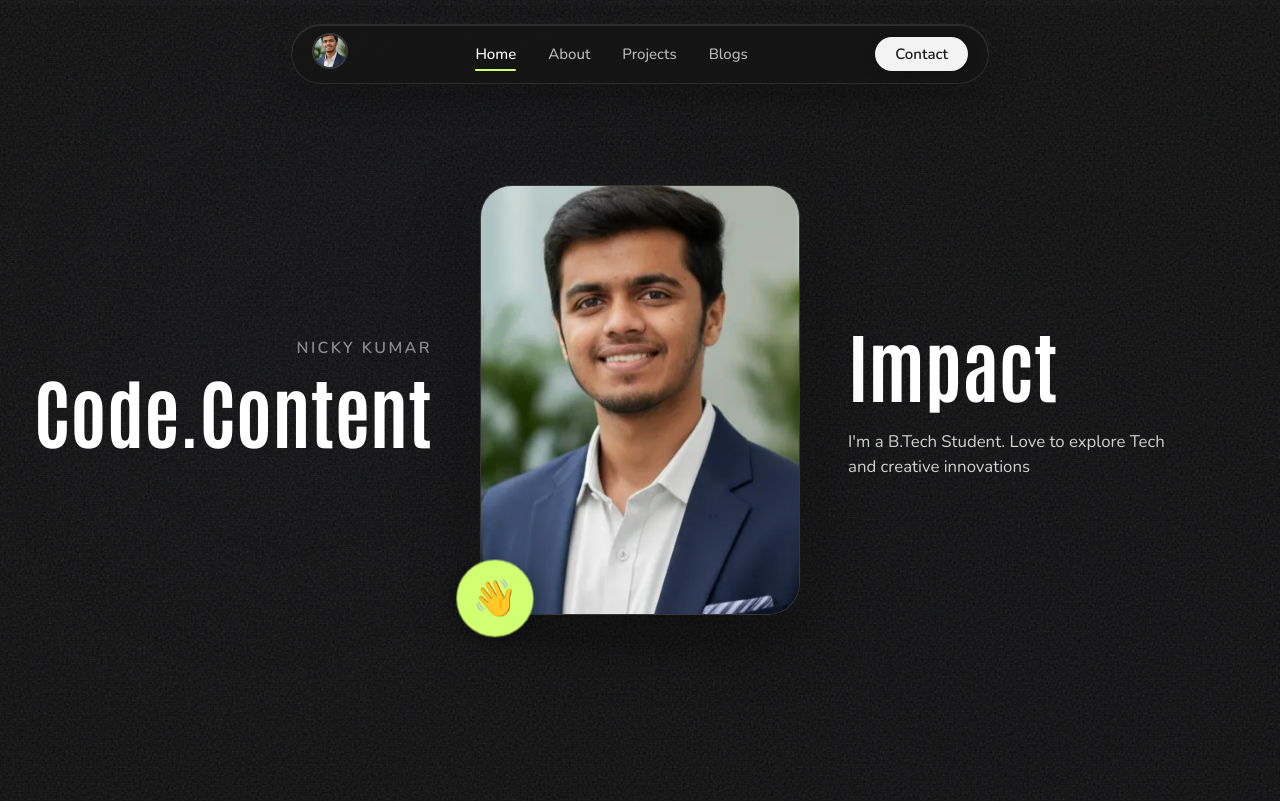
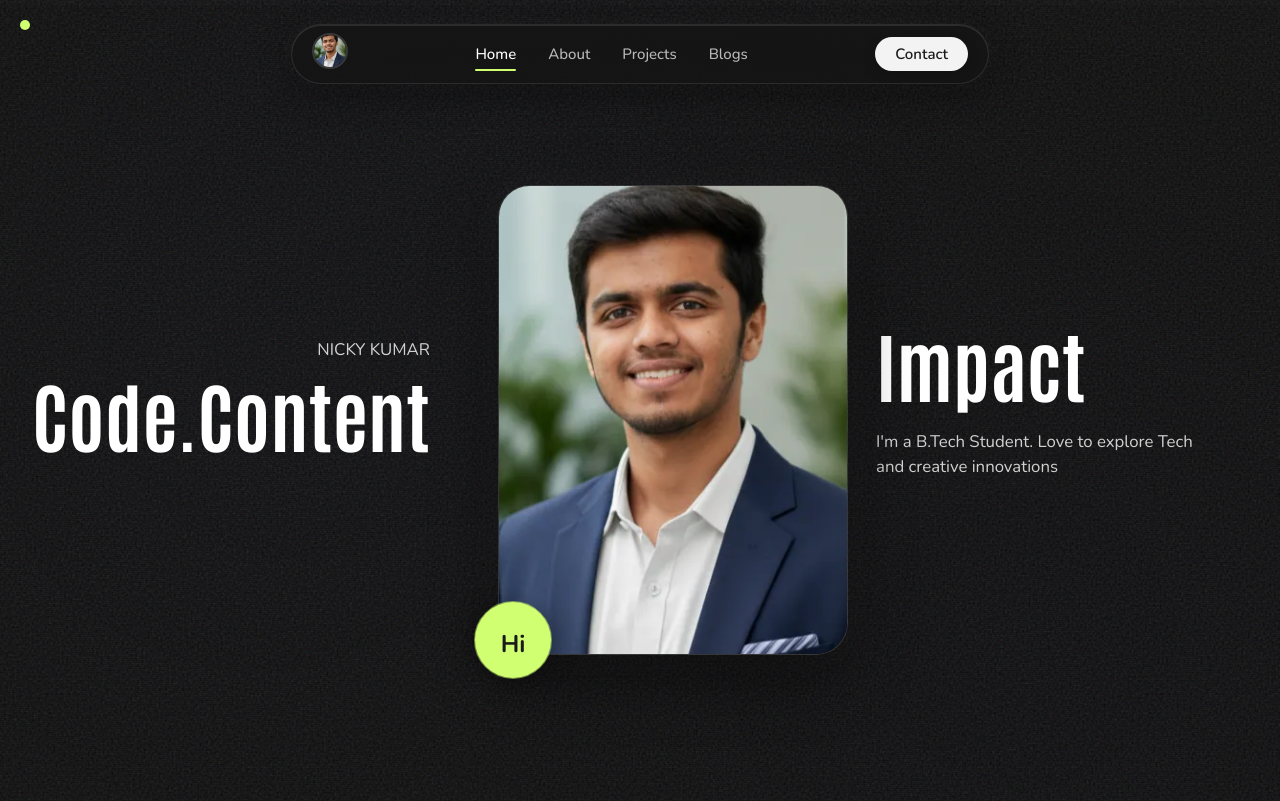
Before and after one commit to VickyKumarOfficial/Portfolio, a React app: page / in a window 1280 px wide. Shown: the top 801 px of the page. Built offline with nearby package versions, Linux system fonts and the light colour scheme; the HTML template or start-up script is replaced by a standard one.

Commit message:
Achieved the hero animation

```diff
--- a/package.json
+++ b/package.json
@@ -10,6 +10,7 @@
     "preview": "vite preview"
   },
   "dependencies": {
+    "gsap": "^3.14.2",
     "react": "^19.2.0",
     "react-dom": "^19.2.0"
   },
--- a/src/App.tsx
+++ b/src/App.tsx
@@ -2,7 +2,7 @@ import { useEffect } from 'react'
 import './App.css'
 import Navbar from './components/Navbar'
 import HeroSection from './components/HeroSection'
-import ServicesSection from './components/ServicesSection'
+import CustomCursor from './components/CustomCursor'
 
 function App() {
   useEffect(() => {
@@ -30,9 +30,9 @@ function App() {
 
   return (
     <div className="content">
+      <CustomCursor />
       <Navbar />
       <HeroSection />
-      <ServicesSection />
     </div>
   )
 }
--- /dev/null
+++ b/src/components/CustomCursor.css
@@ -0,0 +1,55 @@
+/* Custom cursor dot — follows native cursor at bottom-right offset */
+.cursor-dot {
+  position: fixed;
+  top: 0;
+  left: 0;
+  width: 10px;
+  height: 10px;
+  background: #d0ff71;
+  border-radius: 50%;
+  pointer-events: none;
+  z-index: 99999;
+  will-change: transform;
+
+  /* Offset applied via transform in JS: translate(mouseX+10, mouseY+10) */
+  /* The transform-origin keeps the dot stable */
+  transform-origin: top left;
+
+  /* Smooth size + shape transition */
+  transition:
+    width 0.25s cubic-bezier(0.34, 1.56, 0.64, 1),
+    height 0.25s cubic-bezier(0.34, 1.56, 0.64, 1),
+    background 0.2s ease,
+    box-shadow 0.2s ease;
+
+  display: flex;
+  align-items: center;
+  justify-content: center;
+  overflow: hidden;
+}
+
+/* Hovered state — enlarge and show arrow */
+.cursor-dot--hovered {
+  width: 50px;
+  height: 50px;
+  background: #d0ff71;
+  box-shadow: 0 0 16px rgba(208, 255, 113, 0.45);
+  /* Re-center relative to the offset point */
+  margin-left: -16px;
+  margin-top: -16px;
+}
+
+/* Arrow SVG fade-in */
+.cursor-arrow {
+  opacity: 0;
+  transform: scale(0.5);
+  animation: arrowIn 0.2s cubic-bezier(0.34, 1.56, 0.64, 1) 0.05s forwards;
+  flex-shrink: 0;
+}
+
+@keyframes arrowIn {
+  to {
+    opacity: 1;
+    transform: scale(1);
+  }
+}
--- /dev/null
+++ b/src/components/CustomCursor.tsx
@@ -0,0 +1,80 @@
+import { useEffect, useRef, useState } from 'react'
+import './CustomCursor.css'
+
+const CustomCursor = () => {
+  const dotRef = useRef<HTMLDivElement>(null)
+  const [hovered, setHovered] = useState(false)
+
+  useEffect(() => {
+    const dot = dotRef.current
+    if (!dot) return
+
+    let mouseX = 0
+    let mouseY = 0
+    let rafId: number
+
+    const onMouseMove = (e: MouseEvent) => {
+      mouseX = e.clientX
+      mouseY = e.clientY
+    }
+
+    // rAF loop for smooth lag-free following
+    const loop = () => {
+      // Offset: bottom-right of cursor tip
+      dot.style.transform = `translate(${mouseX + 20}px, ${mouseY + 20}px)`
+      rafId = requestAnimationFrame(loop)
+    }
+
+    rafId = requestAnimationFrame(loop)
+    window.addEventListener('mousemove', onMouseMove)
+
+    // Hover detection on interactive elements
+    const handleEnter = () => setHovered(true)
+    const handleLeave = () => setHovered(false)
+
+    const addListeners = () => {
+      const targets = document.querySelectorAll('a, button, [role="button"], .accordion-item')
+      targets.forEach((el) => {
+        el.addEventListener('mouseenter', handleEnter)
+        el.addEventListener('mouseleave', handleLeave)
+      })
+    }
+
+    addListeners()
+
+    // Re-scan when DOM changes (e.g. accordion opens)
+    const observer = new MutationObserver(addListeners)
+    observer.observe(document.body, { childList: true, subtree: true })
+
+    return () => {
+      cancelAnimationFrame(rafId)
+      window.removeEventListener('mousemove', onMouseMove)
+      observer.disconnect()
+    }
+  }, [])
+
+  return (
+    <div
+      ref={dotRef}
+      className={`cursor-dot${hovered ? ' cursor-dot--hovered' : ''}`}
+      aria-hidden="true"
+    >
+      {hovered && (
+        <svg
+          className="cursor-arrow"
+          width="18"
+          height="18"
+          viewBox="0 0 18 18"
+          fill="none"
+          xmlns="http://www.w3.org/2000/svg"
+        >
+          {/* Northeast arrow ↗ */}
+          <line x1="4" y1="14" x2="14" y2="4" stroke="#1a1a1a" strokeWidth="2.2" strokeLinecap="round"/>
+          <polyline points="7,4 14,4 14,11" fill="none" stroke="#1a1a1a" strokeWidth="2.2" strokeLinecap="round" strokeLinejoin="round"/>
+        </svg>
+      )}
+    </div>
+  )
+}
+
+export default CustomCursor
--- a/src/components/HeroSection.css
+++ b/src/components/HeroSection.css
@@ -1,3 +1,9 @@
+/* Pinned Scroll Wrapper — both hero + services live here */
+.pinned-scroll-wrapper {
+  position: relative;
+  perspective: 1000px;
+}
+
 .hero-section {
   min-height: 100vh;
   display: flex;
@@ -114,31 +120,47 @@
   flex-shrink: 0;
   grid-column: 2;
   justify-self: center;
-  z-index: 10;
+  z-index: 50;
+  will-change: transform;
+  transform-style: preserve-3d;
+  /* Offset so Hi badge bottom-left corner aligns with hero center */
+  left: 20px;
+  top: 20px;
 }
 
-.image-container {
+/* 3D Flip Card */
+.card-3d-flip {
   position: relative;
-  width: 320px;
-  height: 430px;
+  width: 350px;
+  height: 470px;
+  transform-style: preserve-3d;
+}
+
+.card-face {
+  position: absolute;
+  inset: 0;
   border-radius: 32px;
   overflow: hidden;
+  backface-visibility: hidden;
+  -webkit-backface-visibility: hidden;
   background: linear-gradient(
     135deg,
     rgba(255, 255, 255, 0.05) 0%,
     rgba(255, 255, 255, 0.02) 100%
   );
-  backdrop-filter: blur(10px);
   border: 1px solid rgba(255, 255, 255, 0.1);
   box-shadow:
     0 20px 60px rgba(0, 0, 0, 0.5),
     0 0 40px rgba(255, 255, 255, 0.05),
     inset 0 1px 0 rgba(255, 255, 255, 0.1);
-  transition: transform 0.4s cubic-bezier(0.4, 0, 0.2, 1);
 }
 
-.image-container:hover {
-  transform: translateY(-8px);
+.card-front {
+  transform: rotateY(0deg);
+}
+
+.card-back {
+  transform: rotateY(180deg);
 }
 
 .hero-image {
@@ -232,7 +254,7 @@
     gap: 2rem;
   }
 
-  .image-container {
+  .card-3d-flip {
     width: 300px;
     height: 380px;
   }
@@ -291,7 +313,7 @@
     max-width: 100%;
   }
 
-  .image-container {
+  .card-3d-flip {
     width: 280px;
     height: 360px;
   }
@@ -308,9 +330,12 @@
     padding: 1rem;
   }
 
-  .image-container {
+  .card-3d-flip {
     width: 280px;
     height: 400px;
+  }
+
+  .card-face {
     border-radius: 24px;
   }
 
--- a/src/components/HeroSection.tsx
+++ b/src/components/HeroSection.tsx
@@ -1,85 +1,116 @@
+import { useEffect, useRef } from 'react'
+import { gsap } from 'gsap'
+import { ScrollTrigger } from 'gsap/ScrollTrigger'
+import ServicesSection from './ServicesSection'
 import './HeroSection.css'
 
+gsap.registerPlugin(ScrollTrigger)
+
 const HeroSection = () => {
+  const sectionRef = useRef<HTMLElement>(null)
+  const imageWrapperRef = useRef<HTMLDivElement>(null)
+  const pinnedWrapperRef = useRef<HTMLDivElement>(null)
+  const servicesRightRef = useRef<HTMLDivElement>(null)
+
+  useEffect(() => {
+    const imageWrapper = imageWrapperRef.current
+    const pinnedWrapper = pinnedWrapperRef.current
+    if (!imageWrapper || !pinnedWrapper) return
+
+    const ctx = gsap.context(() => {
+      const mm = gsap.matchMedia()
+
+      mm.add('(min-width: 969px)', () => {
+        // Calculate the destination: services right column center
+        const getEndX = () => {
+          const right = document.querySelector('.services-right')
+          if (!right || !imageWrapper) return window.innerWidth * 0.25
+          const rightRect = right.getBoundingClientRect()
+          const imgRect = imageWrapper.getBoundingClientRect()
+          return rightRect.left + rightRect.width / 2 - (imgRect.left + imgRect.width / 2)
+        }
+
+        const getEndY = () => {
+          const right = document.querySelector('.services-right')
+          const hero = document.querySelector('.hero-section')
+          if (!right || !hero) return 300
+          const rightRect = right.getBoundingClientRect()
+          const heroRect = hero.getBoundingClientRect()
+          return rightRect.top - heroRect.top - heroRect.height / 2 + 328
+        }
+
+        // Single ScrollTrigger: pin + animate together (no conflict)
+        const tl = gsap.timeline({
+          scrollTrigger: {
+            trigger: pinnedWrapper,
+            start: 'top top',
+            end: 'bottom bottom',
+            pin: imageWrapper,
+            pinSpacing: false,
+            scrub: 2,
+          },
+        })
+
+        tl.to(imageWrapper, {
+          rotateY: '+=360',
+          scale: 0.75,
+          x: getEndX,
+          y: getEndY,
+          ease: 'none',
+          duration: 1,
+        })
+      })
+    }, pinnedWrapper)
+
+    return () => ctx.revert()
+  }, [])
 
   return (
-    <section className="hero-section">
+    <div className="pinned-scroll-wrapper" ref={pinnedWrapperRef}>
+      <section className="hero-section" ref={sectionRef}>
         <div className="hero-container">
           {/* Left side text */}
           <div className="hero-text hero-text-left">
-          <p className="hero-label ">NICKY KUMAR</p>
+            <p className="hero-subtitle ">NICKY KUMAR</p>
             <h1 className="hero-title">
               <span className="title-line large">Code.Content</span>
             </h1>
           </div>
 
-        {/* Center image with Hi badge */}
-        <div className="hero-image-wrapper">
-          <div className="image-container">
+          {/* Center image — 3D flip card */}
+          <div className="hero-image-wrapper" ref={imageWrapperRef}>
+            <div className="card-3d-flip">
+              {/* Front face — profile photo */}
+              <div className="card-face card-front">
                 <img
                   src="/nicky.webp"
                   alt="Profile"
                   className="hero-image"
                 />
               </div>
+              {/* Back face — workspace / random image */}
+              <div className="card-face card-back">
+                <img
+                  src="/image.png"
+                  alt="Workspace"
+                  className="hero-image"
+                />
+              </div>
+            </div>
 
             {/* Animated Hi badge - Flip Card */}
             <div className="hi-badge">
               <div className="badge-flip-container">
-              {/* Front side - Hi text */}
                 <div className="badge-face badge-front">
-                <svg
-                  width="80"
-                  height="80"
-                  viewBox="0 0 80 80"
-                >
-                  <circle
-                    cx="40"
-                    cy="40"
-                    r="38"
-                    fill="#d0ff71"
-                    stroke="rgba(208, 255, 113, 0.5)"
-                    strokeWidth="2"
-                  />
-                  <text
-                    x="40"
-                    y="52"
-                    textAnchor="middle"
-                    fontSize="24"
-                    fontWeight="700"
-                    fill="#1a1a1a"
-                    fontFamily="Nunito, system-ui, sans-serif"
-                  >
-                    Hi
-                  </text>
+                  <svg width="80" height="80" viewBox="0 0 80 80">
+                    <circle cx="40" cy="40" r="38" fill="#d0ff71" stroke="rgba(208, 255, 113, 0.5)" strokeWidth="2"/>
+                    <text x="40" y="52" textAnchor="middle" fontSize="24" fontWeight="700" fill="#1a1a1a" fontFamily="Nunito, system-ui, sans-serif">Hi</text>
                   </svg>
                 </div>
-
-              {/* Back side - Hand emoji */}
                 <div className="badge-face badge-back">
-                <svg
-                  width="80"
-                  height="80"
-                  viewBox="0 0 80 80"
-                >
-                  <circle
-                    cx="40"
-                    cy="40"
-                    r="38"
-                    fill="#d0ff71"
-                    stroke="rgba(208, 255, 113, 0.5)"
-                    strokeWidth="2"
-                  />
-                  <text
-                    x="40"
-                    y="52"
-                    textAnchor="middle"
-                    fontSize="36"
-                    fill="#1a1a1a"
-                    className="hand-emoji"
-                  >
-                    👋
-                  </text>
+                  <svg width="80" height="80" viewBox="0 0 80 80">
+                    <circle cx="40" cy="40" r="38" fill="#d0ff71" stroke="rgba(208, 255, 113, 0.5)" strokeWidth="2"/>
+                    <text x="40" y="52" textAnchor="middle" fontSize="36" fill="#1a1a1a" className="hand-emoji">👋</text>
                   </svg>
                 </div>
               </div>
@@ -95,6 +126,9 @@ const HeroSection = () => {
           </div>
         </div>
       </section>
+
+      <ServicesSection servicesRightRef={servicesRightRef} />
+    </div>
   )
 }
 
--- a/src/components/ServicesSection.css
+++ b/src/components/ServicesSection.css
@@ -22,6 +22,12 @@
 .services-left {
   display: flex;
   flex-direction: column;
+}
+
+/* ---- Right column — landing zone for scroll-animated card ---- */
+.services-right {
+  min-height: 400px;
+  position: relative;
 }
 
 /* ---- Header ---- */
@@ -180,6 +186,10 @@
     grid-template-columns: 1fr;
     gap: 0;
   }
+
+  .services-right {
+    display: none;
+  }
 }
 
 @media (max-width: 640px) {
--- a/src/components/ServicesSection.tsx
+++ b/src/components/ServicesSection.tsx
@@ -1,5 +1,9 @@
-import { useState } from 'react'
+import { useState, type RefObject } from 'react'
 import './ServicesSection.css'
+
+interface ServicesSectionProps {
+  servicesRightRef?: RefObject<HTMLDivElement | null>
+}
 
 interface Service {
   id: number
@@ -60,7 +64,7 @@ const services: Service[] = [
   },
 ]
 
-export default function ServicesSection() {
+export default function ServicesSection({ servicesRightRef }: ServicesSectionProps) {
   const [openId, setOpenId] = useState<number | null>(null)
 
   const toggle = (id: number) => {
@@ -146,8 +150,8 @@ export default function ServicesSection() {
 
         </div>{/* end services-left */}
 
-        {/* Right column — intentionally empty */}
-        <div className="services-right" />
+        {/* Right column — landing zone for animated card */}
+        <div className="services-right" ref={servicesRightRef} />
 
       </div>
     </section>
```
Also changed, not shown: public/image.png (added), 1 other file (tests, documents, lock files or other folders). Lines whose indentation alone changed are shown as unchanged.
